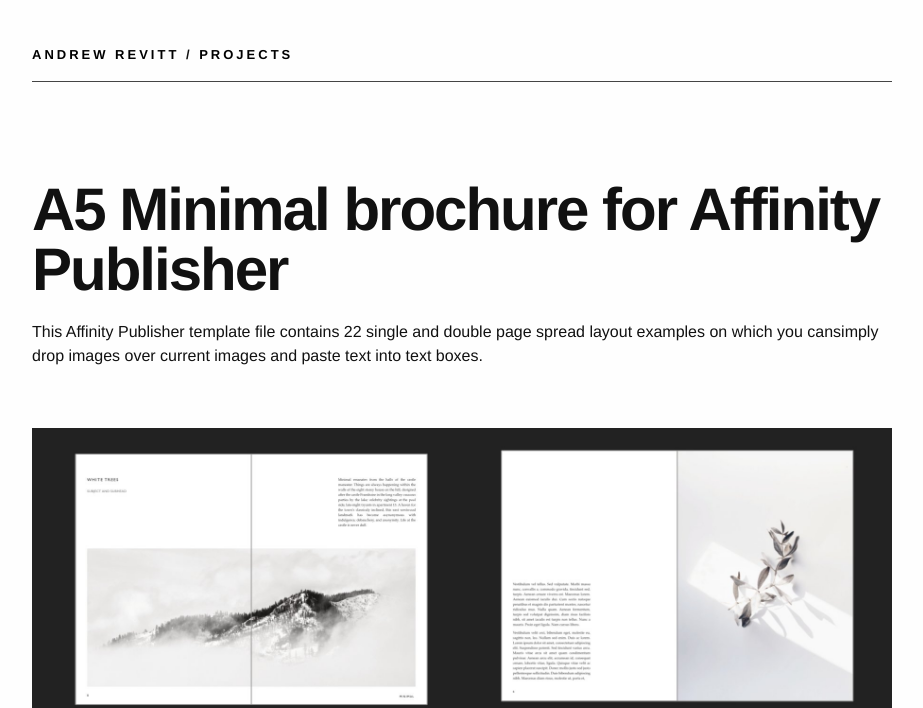
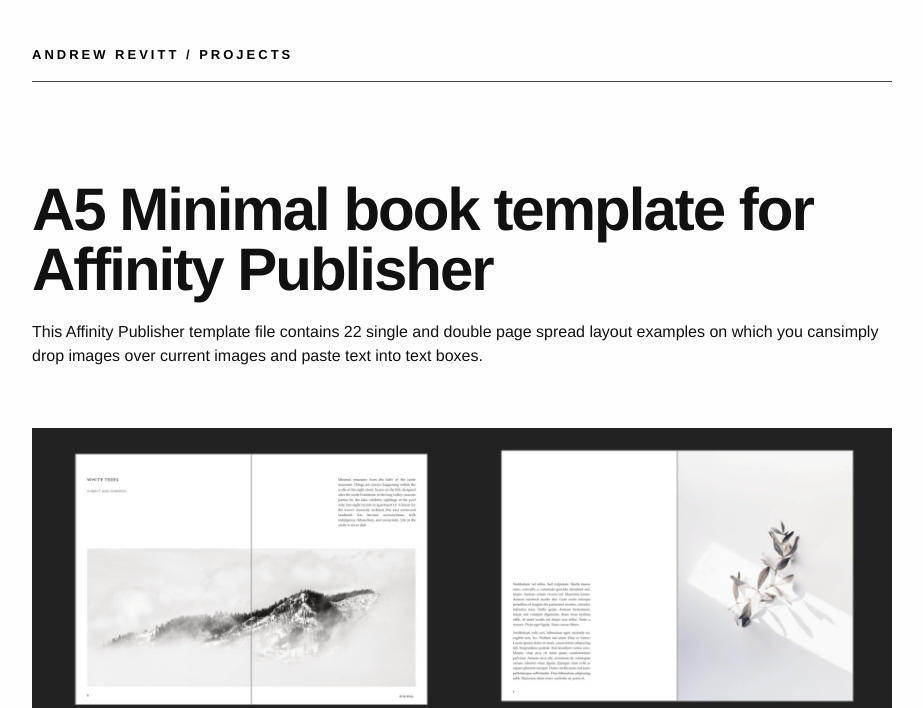
Before and after one commit to andrewrevitt/andrewrevitt.github.io, a plain HTML site: page projects/affinity-publisher-a5-booklet.html in a window 1280 px wide. Shown: the part 92-800 px from the top of the page, without its empty margins (178-1101 px from the left). Drawn offline with Linux system fonts and the light colour scheme.

Commit message:
Update affinity-publisher-a5-booklet.html

```diff
--- a/projects/affinity-publisher-a5-booklet.html
+++ b/projects/affinity-publisher-a5-booklet.html
@@ -1,12 +1,12 @@
 <!doctype html>
 <html lang="en">
 <head>
-<title>A5 Minimal brochure for Affinity Publisher by Andrew Revitt</title>
+<title>A5 Minimal book template for Affinity Publisher - Andrew Revitt</title>
 <meta charset="utf-8">
 <meta name="viewport" content="initial-scale=1, maximum-scale=1">
-<meta name="description" content="Andrew Revitt designed A5 Minimal brochure for Affinity Publisher">
-<meta property="og:title" content="A5 Minimal brochure for Affinity Publisher">
-<meta property="og:description" content="Andrew Revitt designed A5 Minimal brochure for Affinity Publisher">
+<meta name="description" content="Andrew Revitt designed A5 Minimal book template for Affinity Publisher">
+<meta property="og:title" content="A5 Minimal book template for Affinity Publisher">
+<meta property="og:description" content="Andrew Revitt designed A5 Minimal book template for Affinity Publisher">
 <meta property="og:url" content="https://andrewrevitt.com/projects/affinity-publisher-a5-booklet.html">
 <link rel="stylesheet" href="../css/ar-main.css">
 </head>
@@ -21,7 +21,7 @@
 </header>
 
 <article>
-<h2>A5 Minimal brochure for Affinity Publisher</h2>
+<h2>A5 Minimal book template for Affinity Publisher</h2>
 <p>This Affinity Publisher template file contains 22 single and double page spread layout examples on which you cansimply drop images over current images and paste text into text boxes.</p>
 <figure><img src="img/a5-affinity-publisher-template.jpg"></figure>
 <h6>Specification</h6>
```
